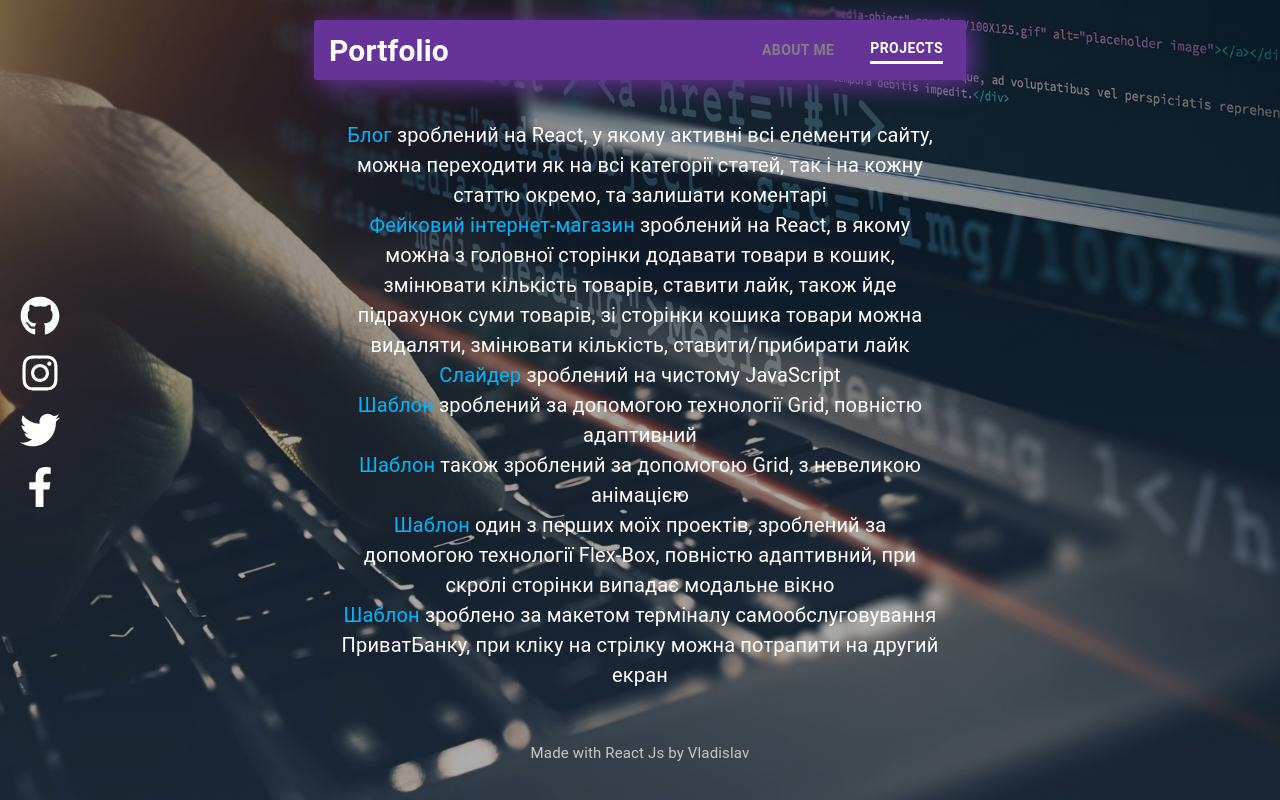
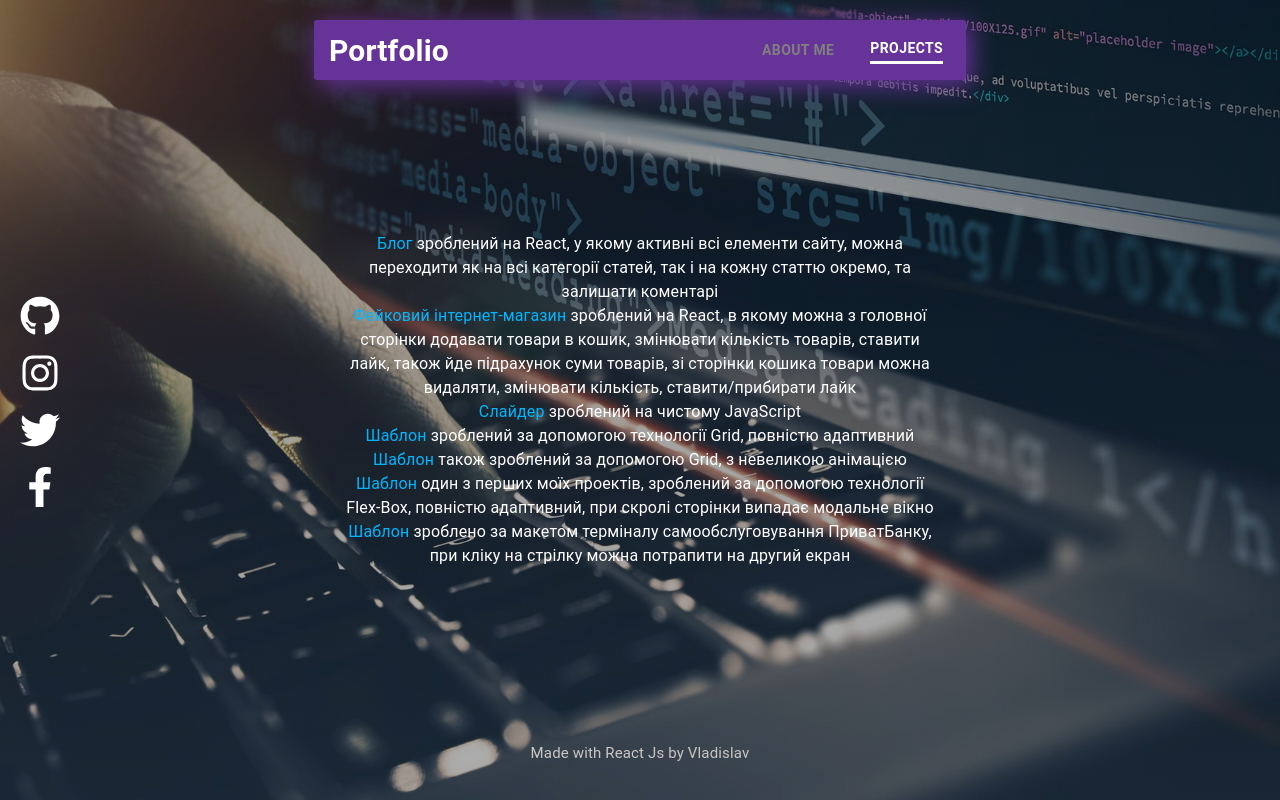
Before and after one commit to VladislavFuklev/react-portfolio, a React (Create React App) app: page /pages/projects in a window 1280 px wide. Built offline with nearby package versions, Linux system fonts and the light colour scheme.

Commit message:
fix adaptive

```diff
--- a/src/pages/Projects/Projects.js
+++ b/src/pages/Projects/Projects.js
@@ -3,7 +3,7 @@ import "./projects.scss";
 export const Projects = () => {
   return (
     <div className="descr">
-      <div className="descr-text w768">
+      <div className="w768">
         <div>
           <a
             href={"https://luminous-cuchufli-914d57.netlify.app/"}
```
